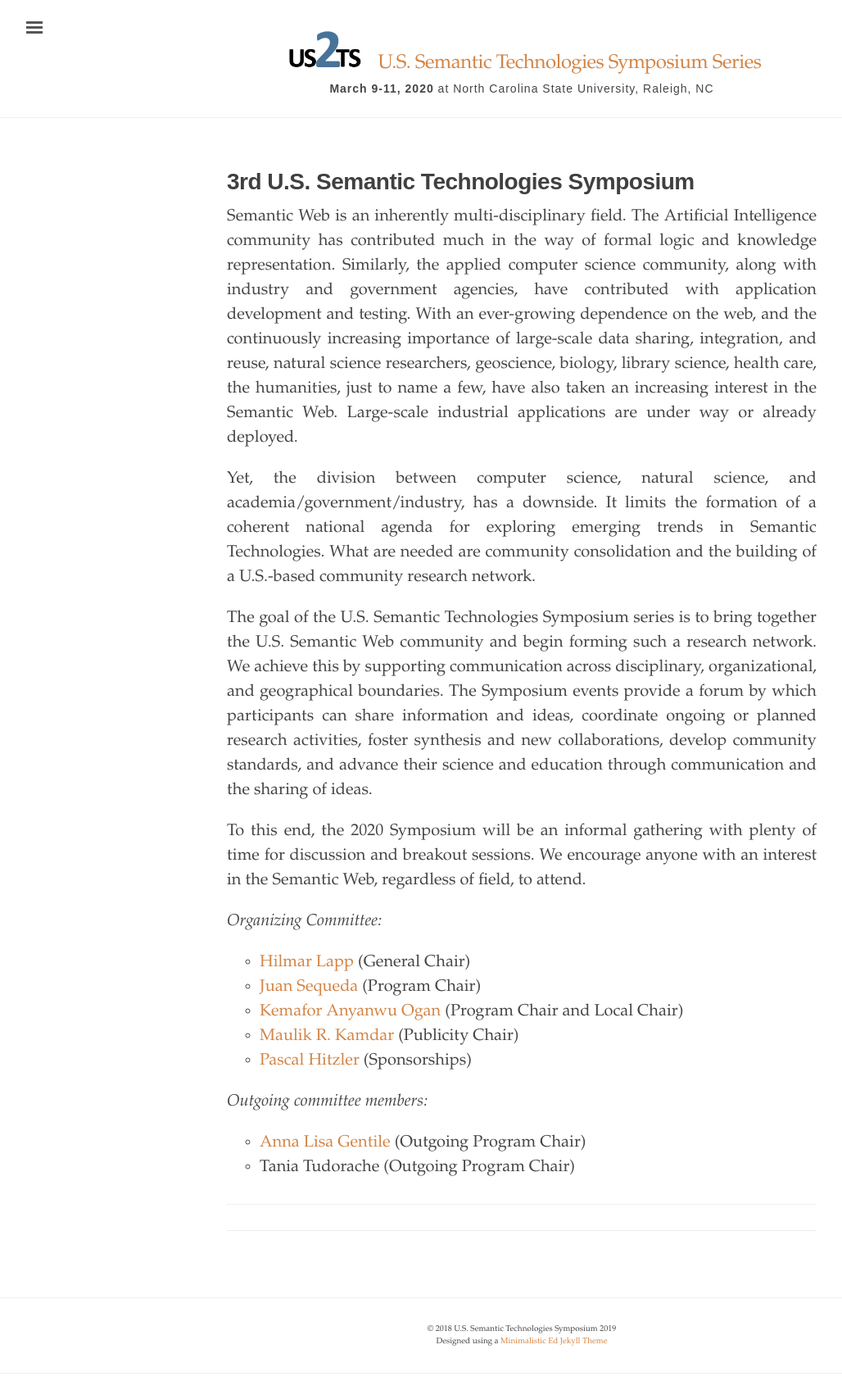
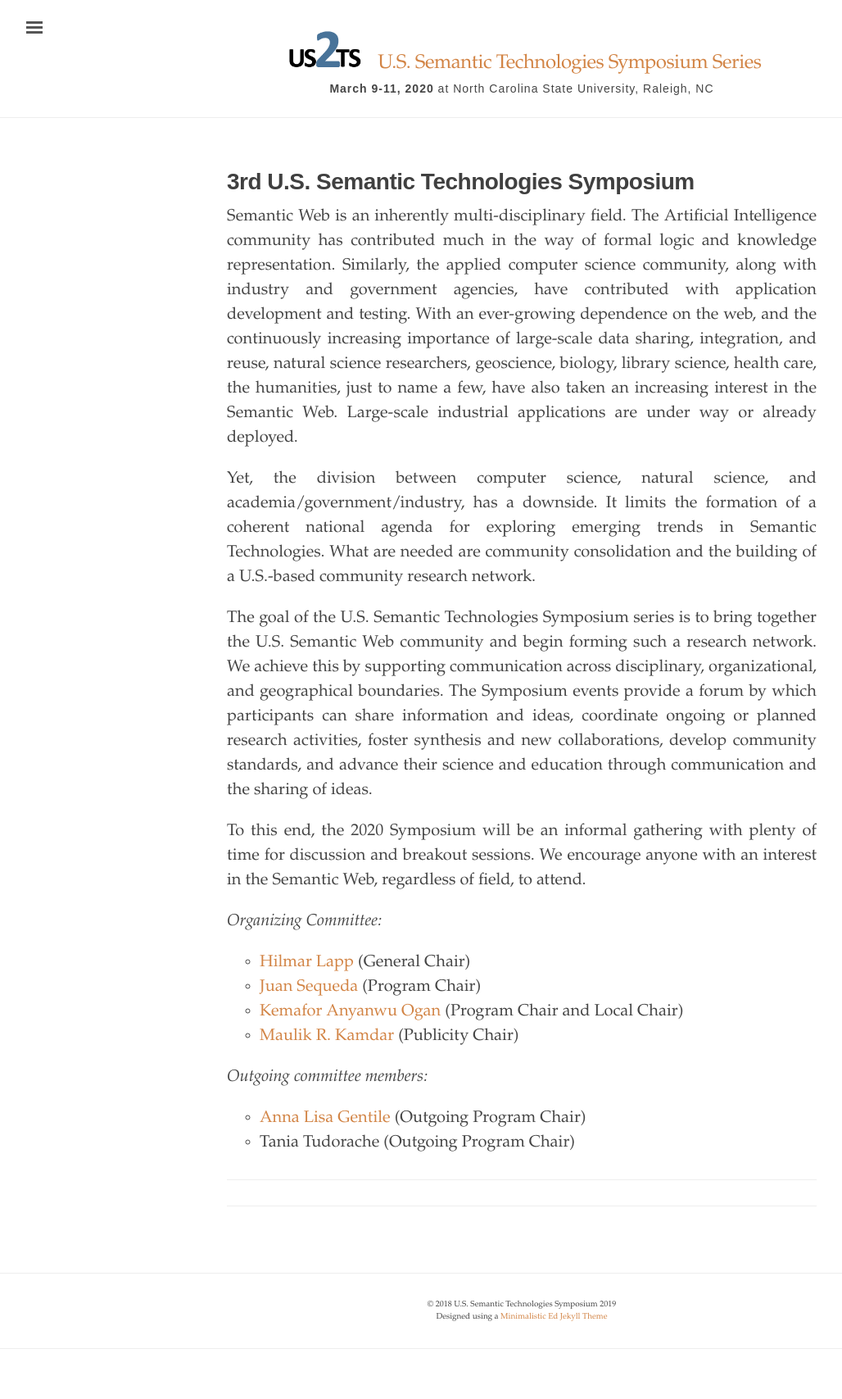
Before and after one commit to us2ts/us2ts.github.io, a Jekyll site: the page built from index.md, in a window 1280 px wide. Shown: the whole page at 82% size, without its empty margins (3-1031 px from the left). Built offline with Jekyll 4.4.1, drawn with Linux system fonts in a browser that asks for light colours; after the commit the page ends 1677 px from its top, so only the background shows below that.

Commit message:
Removes Pascal as per request

```diff
--- a/index.md
+++ b/index.md
@@ -18,7 +18,6 @@ _Organizing Committee:_
 - [Juan Sequeda] (Program Chair)
 - [Kemafor Anyanwu Ogan] (Program Chair and Local Chair)
 - [Maulik R. Kamdar] (Publicity Chair)
-- [Pascal Hitzler] (Sponsorships)
 
 _Outgoing committee members:_
 - [Anna Lisa Gentile] (Outgoing Program Chair)
@@ -28,5 +27,4 @@ _Outgoing committee members:_
 [Juan Sequeda]: http://juansequeda.com
 [Kemafor Anyanwu Ogan]: https://www.csc2.ncsu.edu/faculty/kogan/
 [Maulik R. Kamdar]: http://maulik-kamdar.com/
-[Pascal Hitzler]: http://www.pascal-hitzler.de
 [Anna Lisa Gentile]: https://anligentile.github.io
```
